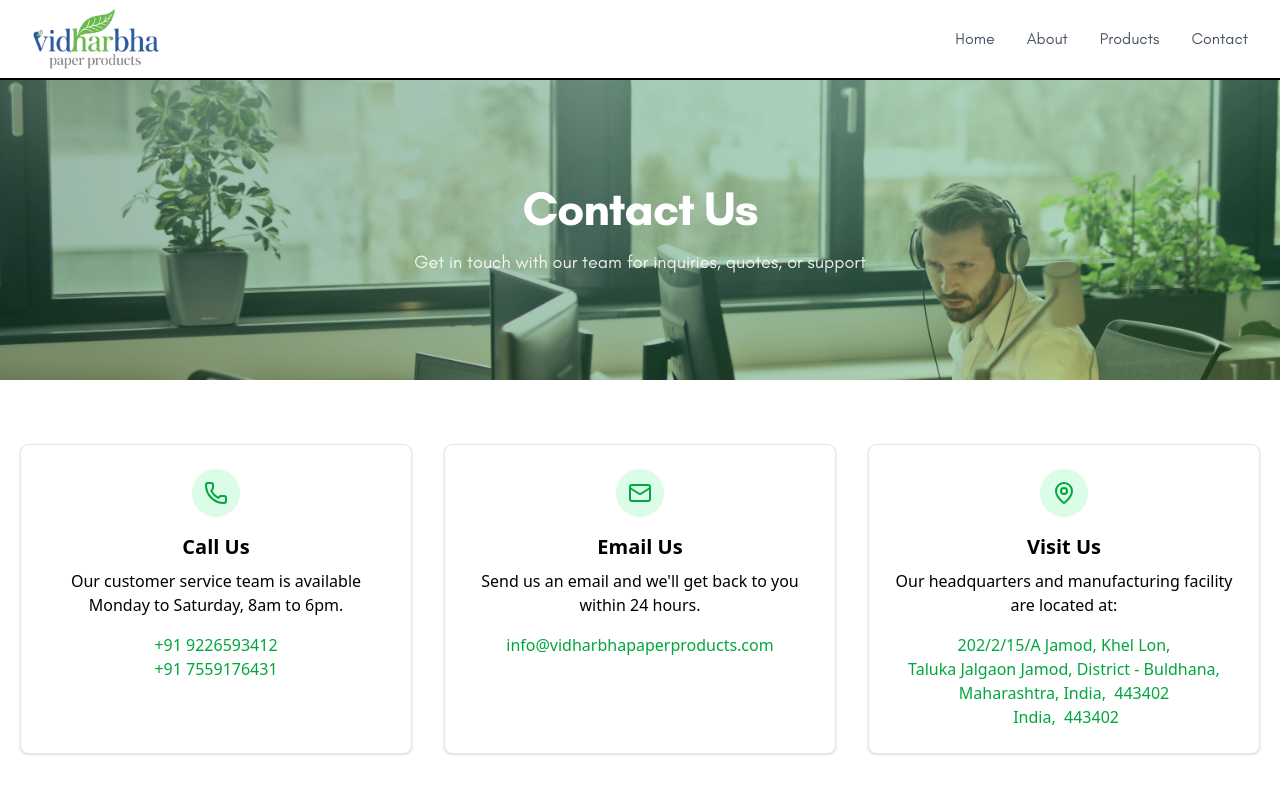
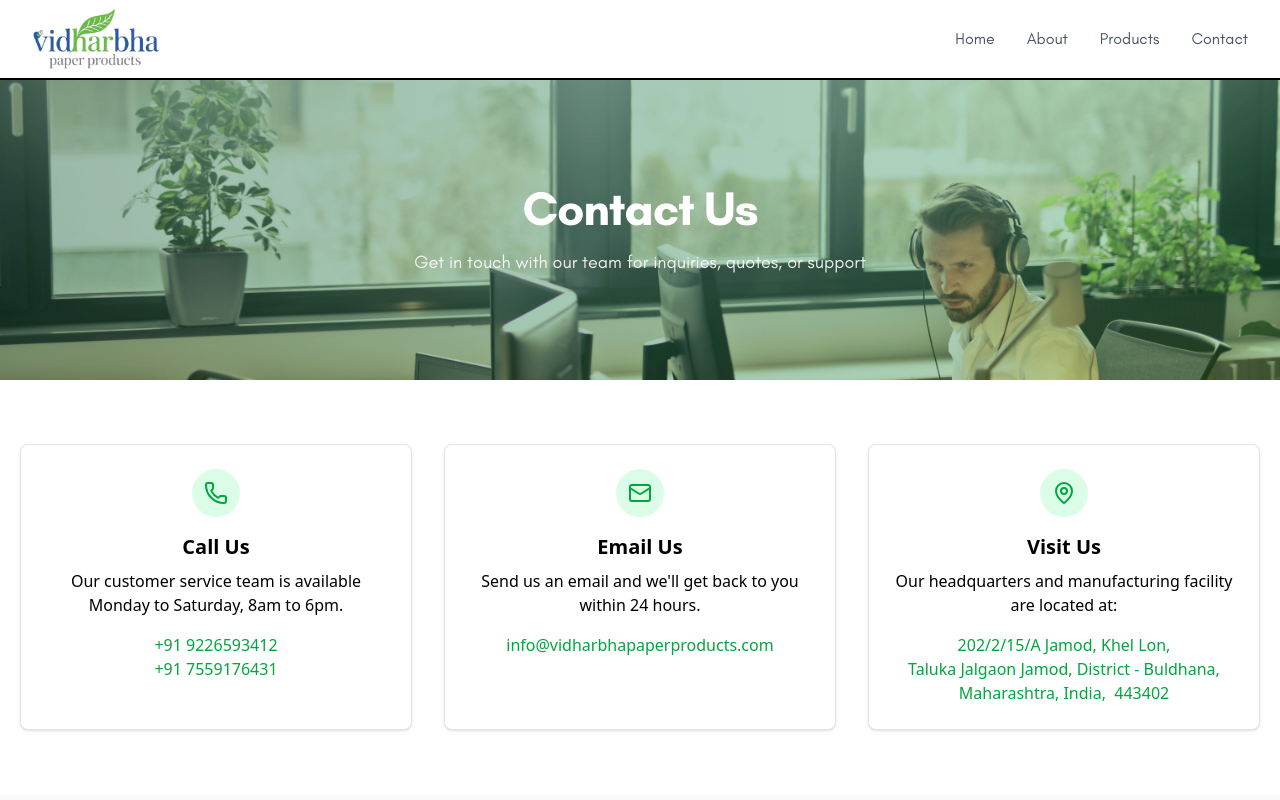
Before and after one commit to rushikeshwayal/EcoBag, a React (Vite) app: page /contact in a window 1280 px wide. Shown: the top 800 px of the page. Built offline with nearby package versions, Linux system fonts and the light colour scheme.

Commit message:
updating the address

```diff
--- a/src/components/Contact/ContactCard.jsx
+++ b/src/components/Contact/ContactCard.jsx
@@ -40,7 +40,6 @@ function ContactCard() {
                         <address className="not-italic text-green-600 font-medium">
                             <p>202/2/15/A Jamod, Khel Lon,</p>
                             <p>Taluka Jalgaon Jamod, District - Buldhana, Maharashtra, India,  443402</p>
-                            <p> India,  443402</p>
                         </address>
                     </div>
                 </div>
```
